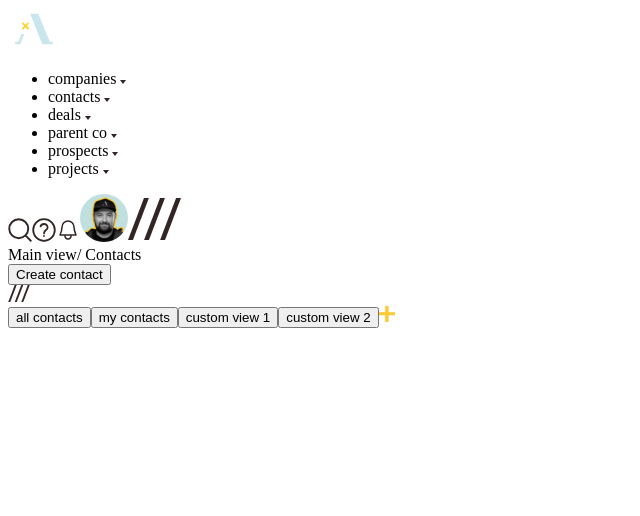
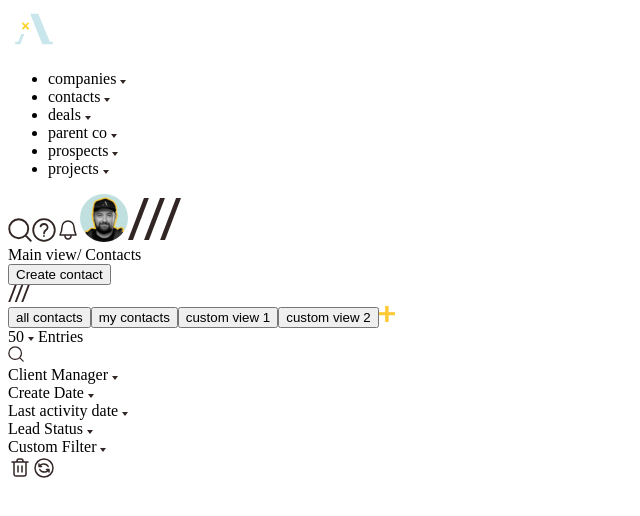
Before and after one commit to OmarBassatni97/frontend, a Next.js app: page /dashboard in a window 1280 px wide. Shown: the top 516 px of the page, without its empty margins (0-640 px from the left). Built offline with nearby package versions, Linux system fonts and the light colour scheme.

Commit message:
created table filter

```diff
--- a/src/components/Table.jsx
+++ b/src/components/Table.jsx
@@ -1,10 +1,12 @@
 import React from 'react'
+import TableFilters from './TableFilters'
 import TableHeader from './TableHeader'
 
 const Table = () => {
     return (
         <div className='max-w-[1440px] mx-auto mt-4'>
             <TableHeader />
+            <TableFilters />
         </div>
     )
 }
--- /dev/null
+++ b/src/components/TableFilters.jsx
@@ -0,0 +1,41 @@
+import Image from 'next/image'
+import React from 'react'
+
+const TableFilters = () => {
+    return (
+        <div className='flex items-center justify-between mt-4 gap-3'>
+            <div className='flex gap-3'>
+                <span className='flex gap-1'>50 <Image src='/Assets/Vector 55.svg' height={6} width={6} alt='vector' /> Entries</span>
+                <div className='border-x px-3'>
+                    <Image
+                        src='/Assets/search.svg'
+                        width={16}
+                        height={16}
+                        alt='search'
+                    />
+                </div>
+                <div className='px-2 flex gap-1'>Client Manager <Image src='/Assets/Vector 55.svg' height={4} width={6} alt='vector' /></div>
+                <div className='px-2 flex gap-1'>Create Date <Image src='/Assets/Vector 55.svg' height={4} width={6} alt='vector' /></div>
+                <div className='px-2 flex gap-1'>Last activity date <Image src='/Assets/Vector 55.svg' height={4} width={6} alt='vector' /></div>
+                <div className='px-2 flex gap-1'>Lead Status <Image src='/Assets/Vector 55.svg' height={4} width={6} alt='vector' /></div>
+                <div className='px-2 flex gap-1'>Custom Filter <Image src='/Assets/Vector 55.svg' height={4} width={6} alt='vector' /></div>
+            </div>
+
+
+            <div className='flex gap-4'>
+                <Image
+                    src='/Assets/trash-2.svg'
+                    height={24}
+                    width={24}
+                    alt='trash' />
+                <Image
+                    src='/Assets/refresh-circle.svg'
+                    height={24}
+                    width={24}
+                    alt='refresh' />
+            </div>
+        </div>
+    )
+}
+
+export default TableFilters
```
Also changed, not shown: public/Assets/refresh-circle.svg (added), public/Assets/trash-2.svg (added).
